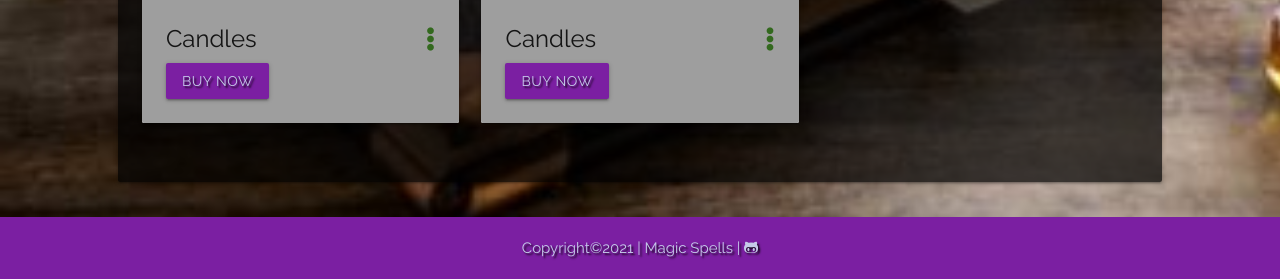
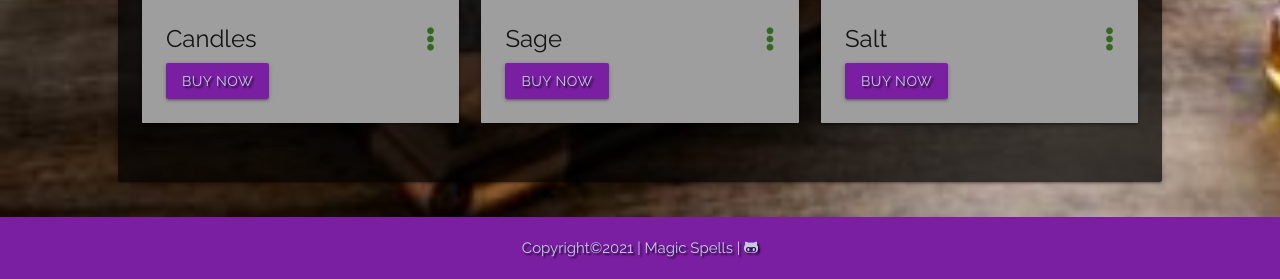
Before and after one commit to Code-Institute-Submissions/Sandra-Be-magic-spells, a Flask app: page /tools in a window 1280 px wide. Shown: the part 1032-1311 px from the top of the page. Run offline with Flask 2, Linux system fonts and the light colour scheme; data that the repository does not hold is empty; some libraries are stand-ins or nearby versions.

Commit message:
Added another Magical Tool component into page

```diff
--- a/templates/tools.html
+++ b/templates/tools.html
@@ -126,26 +126,54 @@
                     <div class="col s12 m4">
                         <div class="card">
                             <div class="card-image waves-effect waves-block waves-light">
-                                <img class="activator" src="https://cdn11.bigcommerce.com/s-91397/images/stencil/2048x2048/products/2754/6411/CHIME_CANDLES__61984.1617308285.jpg?c=2"
-                                    alt="Candles">
+                                <img class="activator" src="https://cdn11.bigcommerce.com/s-91397/images/stencil/2048x2048/products/2858/6646/White_Sage_Eucalyptus_Smudge_Stick_Wand_Bundle__65703.1611195351.jpg?c=2"
+                                    alt="Sage">
                             </div>
                             <div class="card-content grey">
                                 <span class="card-title activator">
-                                    Candles <i class="fas fa-ellipsis-v right prefix light-green-text text-darken-4"></i>
+                                    Sage <i class="fas fa-ellipsis-v right prefix light-green-text text-darken-4"></i>
                                 </span>
-                                <a href="https://whitemagickalchemy.com/chime-candles-assorted-box-of-20-for-candle-magick-setting-intentions/"
+                                <a href="https://whitemagickalchemy.com/white-sage-eucalyptus-smudge-bundles-for-clearing-space-healing-peace-focus/"
                                     class="btn text-shadow purple darken-2 waves-effect waves-light">
                                     Buy Now
                                 </a>
                             </div>
                             <div class="card-reveal indigo-text text-lighten-4 grey darken-2">
                                 <span class="card-title">
-                                    Candles <i class="fas fa-times right red-text text-darken-2 waves-effect waves-light"></i>
+                                    Sage <i class="fas fa-times right red-text text-darken-2 waves-effect waves-light"></i>
                                 </span>
                                 <p>
-                                    Candles are one of the most important tools, and have multiple uses in both rituals and magic. Candles
-                                    symbolize the element of fire, but can also be associated with the directions, deities or any other number
-                                    of things.
+                                    Sage has long been known as the herb for wisdom and is used to cleanse the area of unwanted energies. When burned, the sage
+                                    creates a thick, grayish smoke. Sage...this is the old stand by. The Celts believed that if a bride carried sage, she
+                                    became wise.
+                                </p>
+                            </div>
+                        </div>
+                    </div>
+
+                    <div class="col s12 m4">
+                        <div class="card">
+                            <div class="card-image waves-effect waves-block waves-light">
+                                <img class="activator" src="https://cdn11.bigcommerce.com/s-91397/images/stencil/2048x2048/products/2737/6374/Witchcraft_Tools_Supplies__00107.1584417838.jpg?c=2"
+                                    alt="Salt">
+                            </div>
+                            <div class="card-content grey">
+                                <span class="card-title activator">
+                                    Salt <i class="fas fa-ellipsis-v right prefix light-green-text text-darken-4"></i>
+                                </span>
+                                <a href="https://whitemagickalchemy.com/white-magick-premium-crystal-pyramid-witch-salt-flakes-for-purification-protection-casting-circles-setting-boundaries-culinary/"
+                                    class="btn text-shadow purple darken-2 waves-effect waves-light">
+                                    Buy Now
+                                </a>
+                            </div>
+                            <div class="card-reveal indigo-text text-lighten-4 grey darken-2">
+                                <span class="card-title">
+                                    Salt <i class="fas fa-times right red-text text-darken-2 waves-effect waves-light"></i>
+                                </span>
+                                <p>
+                                    Salt is used in spells and rituals as a representative of the element of earth. Wonderful
+                                    for cleansing, charging scrying mirrors, purification baths, casting circles and setting boundaries.
+                                    Because salts absorb energy and retain it, its useful in cleansing and purifying space.
                                 </p>
                             </div>
                         </div>
```
